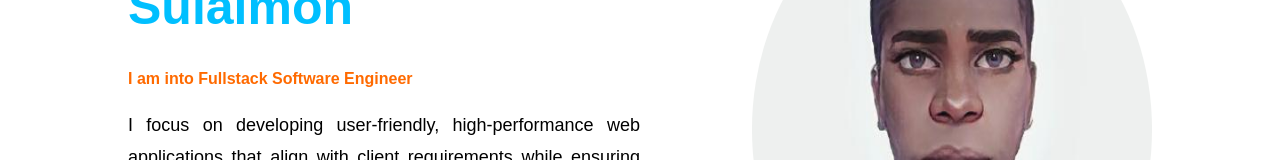
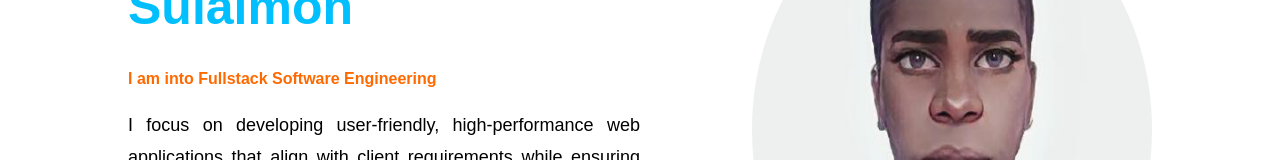
Before and after one commit to Solayiwo/portfolioProjectVite, a React (Vite) app: page / in a window 1280 px wide. Shown: the part 313-473 px from the top of the page. Built offline with nearby package versions, Linux system fonts and the light colour scheme.

Commit message:
Modified

```diff
--- a/src/components/hero/Hero.jsx
+++ b/src/components/hero/Hero.jsx
@@ -7,7 +7,7 @@ const Hero = () => {
       <div className="hero">
         <div className="hero-content">
           <h1>I&#39;m Olayiwola Sulaimon</h1>
-          <h4>I am into Fullstack Software Engineer</h4>
+          <h4>I am into Fullstack Software Engineering</h4>
 
           <div className="hero-mobimage mobscrin">
             <img src={solam} alt="hello" width={300} />
```
